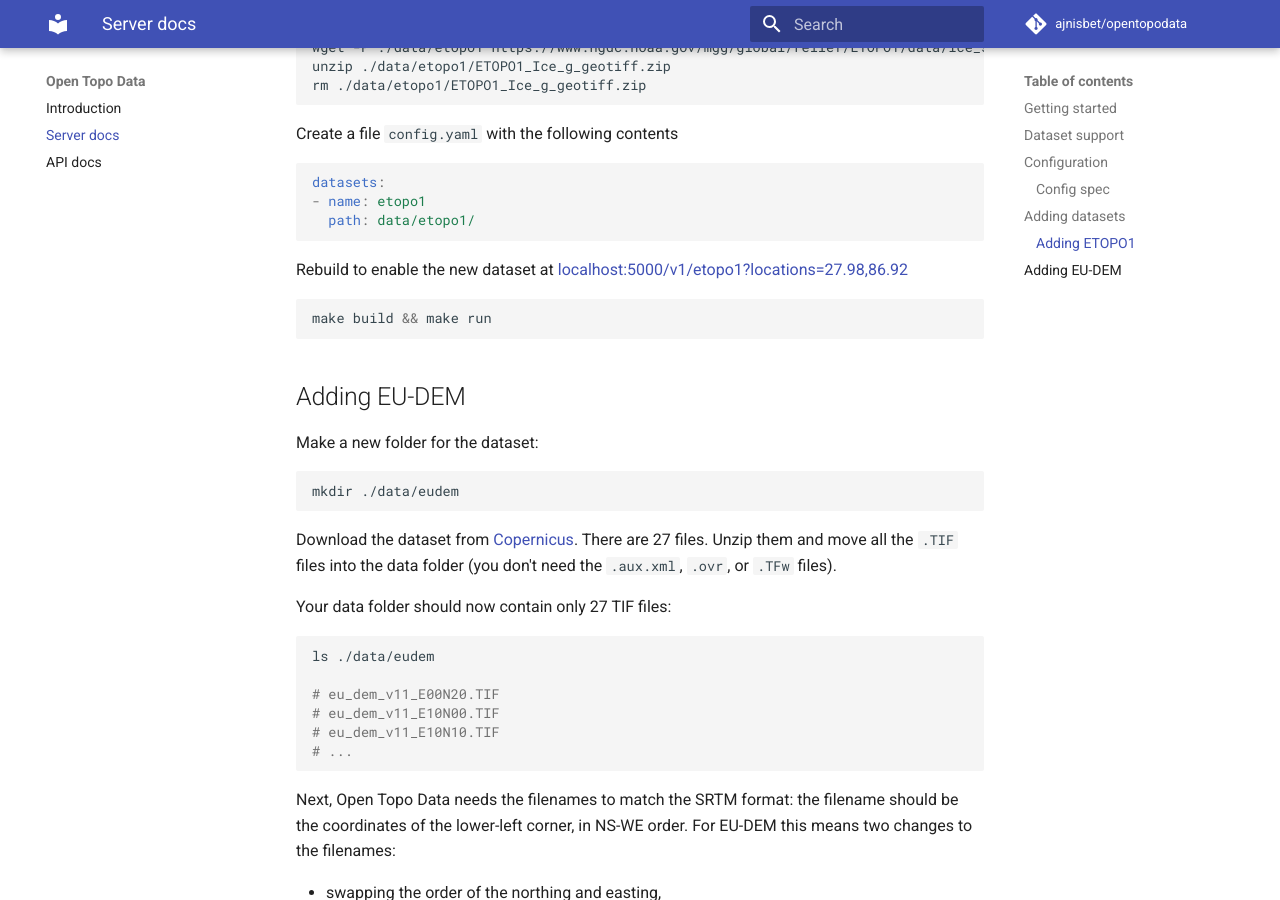
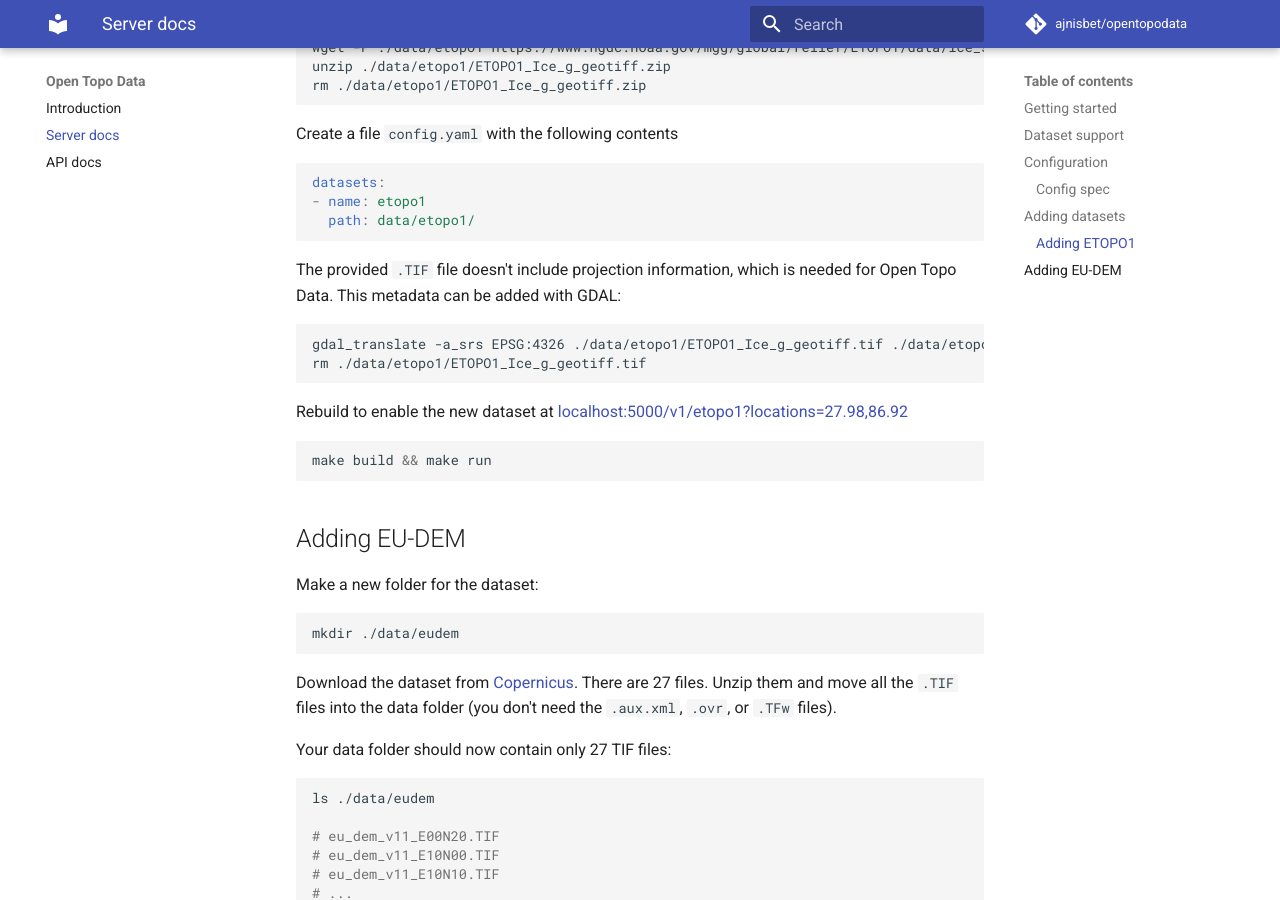
Before and after one commit to ajnisbet/opentopodata, an MkDocs documentation site: the page built from docs/server.md, in a window 1280 px wide and 900 px high, scrolled down 2345 px. Built offline with MkDocs 1.6.1 and Material for MkDocs 9.7.7, drawn with Linux system fonts in a browser that asks for light colours; comment, search, counter and statistics services are not loaded.

Commit message:
Improve ETOPO1 install instructions

````diff
--- a/docs/server.md
+++ b/docs/server.md
@@ -100,6 +100,13 @@
 datasets:
 - name: etopo1
   path: data/etopo1/
+```
+
+The provided `.TIF` file doesn't include projection information, which is needed for Open Topo Data. This metadata can be added with GDAL:
+
+```bash
+gdal_translate -a_srs EPSG:4326 ./data/etopo1/ETOPO1_Ice_g_geotiff.tif ./data/etopo1/ETOPO1.tif
+rm ./data/etopo1/ETOPO1_Ice_g_geotiff.tif
 ```
 
 Rebuild to enable the new dataset at [localhost:5000/v1/etopo1?locations=27.98,86.92](http://localhost:5000/v1/etopo1?locations=27.98,86.92)
````
